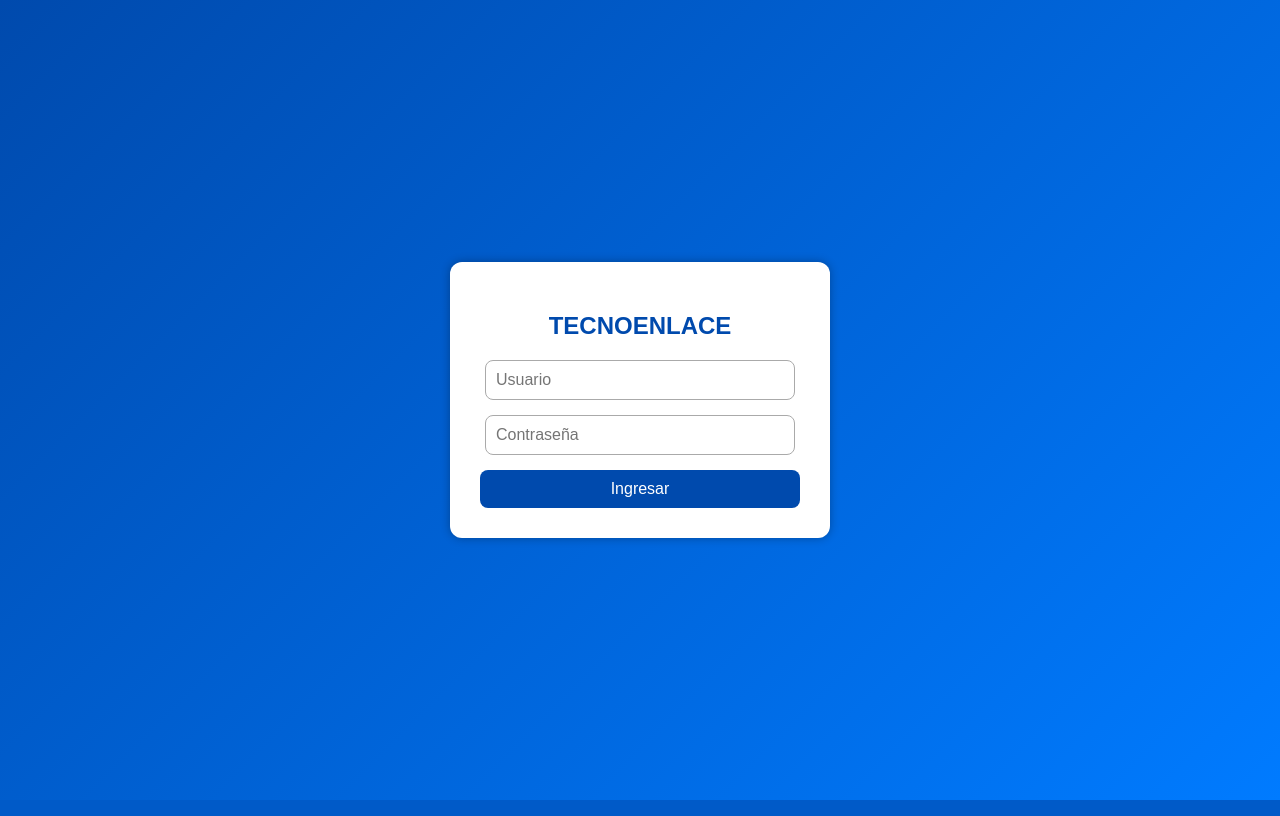
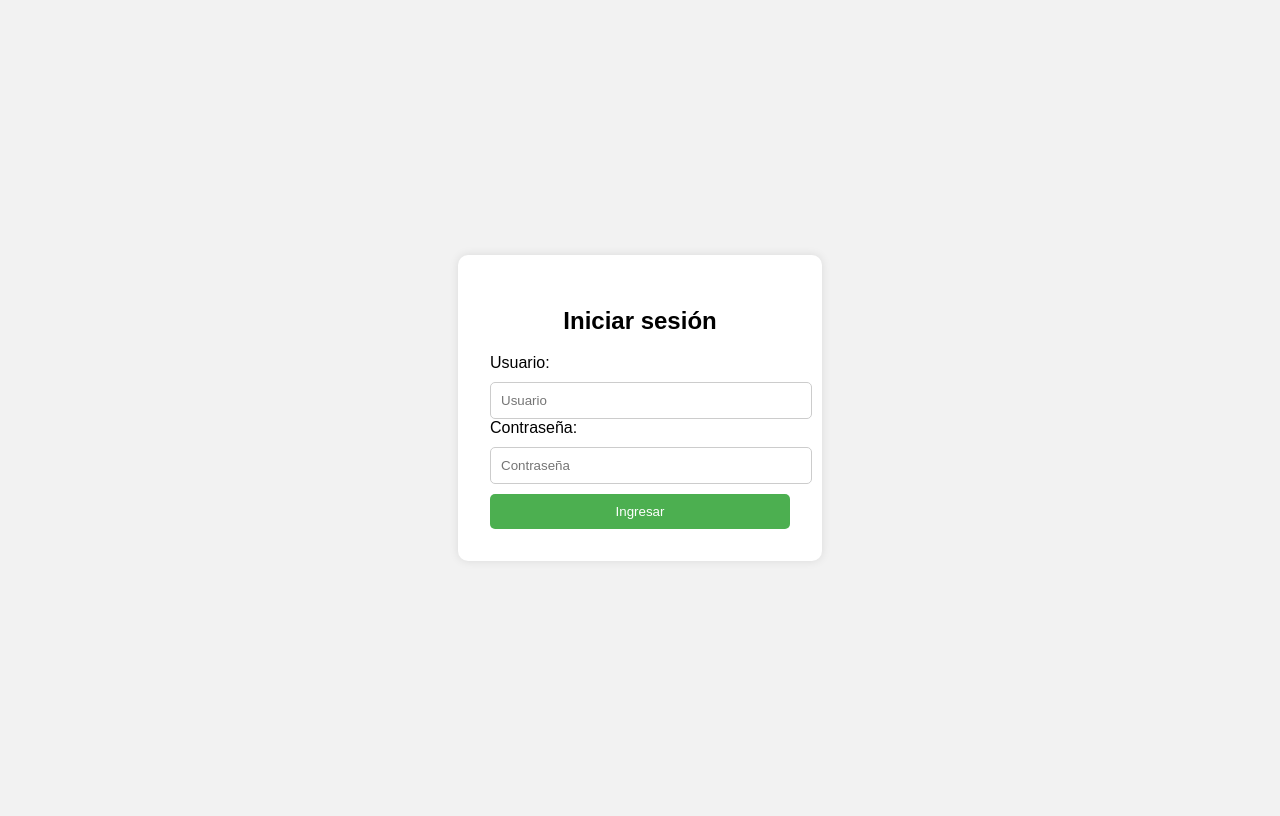
Before and after one commit to ruizjosemanuel177-tech/control_pagos_tecnonlace, a Flask app: page / in a window 1280 px wide. Run offline with Flask 3, Linux system fonts and the light colour scheme.

Commit message:
Update login.html

```diff
--- a/templates/login.html
+++ b/templates/login.html
@@ -2,73 +2,54 @@
 <html lang="es">
 <head>
     <meta charset="UTF-8">
-    <meta name="viewport" content="width=device-width, initial-scale=1.0">
-    <title>Inicio de Sesión - TECNOENLACE</title>
+    <title>Iniciar sesión</title>
     <style>
         body {
             font-family: Arial, sans-serif;
-            background: linear-gradient(135deg, #004aad, #007bff);
-            color: white;
+            background-color: #f2f2f2;
             display: flex;
             justify-content: center;
             align-items: center;
             height: 100vh;
-            margin: 0;
         }
-        .login-container {
+        form {
             background: white;
-            color: black;
-            border-radius: 12px;
-            padding: 30px;
-            width: 320px;
-            box-shadow: 0 0 10px rgba(0,0,0,0.3);
-            text-align: center;
+            padding: 2rem;
+            border-radius: 10px;
+            box-shadow: 0 0 10px rgba(0,0,0,0.1);
+            width: 300px;
         }
-        h2 {
-            margin-bottom: 20px;
-            color: #004aad;
-        }
-        input[type="text"], input[type="password"] {
-            width: 90%;
+        input, button {
+            width: 100%;
+            margin-top: 10px;
             padding: 10px;
-            margin-bottom: 15px;
-            border: 1px solid #aaa;
-            border-radius: 8px;
-            font-size: 16px;
+            border-radius: 5px;
+            border: 1px solid #ccc;
         }
         button {
-            width: 100%;
-            background-color: #004aad;
+            background-color: #4CAF50;
             color: white;
-            padding: 10px;
-            font-size: 16px;
             border: none;
-            border-radius: 8px;
             cursor: pointer;
         }
         button:hover {
-            background-color: #00357a;
+            background-color: #45a049;
         }
-        .error {
-            color: red;
-            margin-top: 10px;
-            font-size: 14px;
+        h2 {
+            text-align: center;
         }
     </style>
 </head>
 <body>
+    <form method="POST" action="/">
+        <h2>Iniciar sesión</h2>
+        <label>Usuario:</label>
+        <input type="text" name="username" placeholder="Usuario" required>
 
-    <div class="login-container">
-        <h2>TECNOENLACE</h2>
-        <form method="POST" action="/">
-            <input type="text" name="username" placeholder="Usuario" required>
-            <input type="password" name="password" placeholder="Contraseña" required>
-            <button type="submit">Ingresar</button>
-        </form>
-        {% if error %}
-        <p class="error">{{ error }}</p>
-        {% endif %}
-    </div>
+        <label>Contraseña:</label>
+        <input type="password" name="password" placeholder="Contraseña" required>
 
+        <button type="submit">Ingresar</button>
+    </form>
 </body>
 </html>
```
